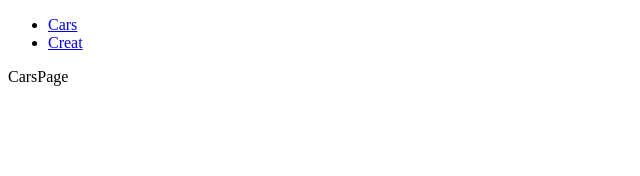
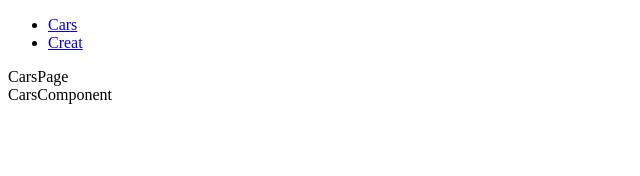
Before and after one commit to NataliaScrypnichenko/react-2026, a React (Vite) app: page /cars in a window 1280 px wide. Shown: the top 176 px of the page, without its empty margins (0-640 px from the left). Built offline with nearby package versions, Linux system fonts and the light colour scheme.

Commit message:
I creat fails

```diff
--- /dev/null
+++ b/src/components/CarComponent.tsx
@@ -0,0 +1,11 @@
+
+
+const CarComponent = () => {
+    return (
+        <div>
+            CarComponent
+        </div>
+    );
+};
+
+export default CarComponent;
--- /dev/null
+++ b/src/components/CarsComponent.tsx
@@ -0,0 +1,10 @@
+
+const CarsComponent = () => {
+    return (
+        <div>
+            CarsComponent
+        </div>
+    );
+};
+
+export default CarsComponent;
--- /dev/null
+++ b/src/components/FromCarComponent.tsx
@@ -0,0 +1,11 @@
+
+
+const FromCarComponent = () => {
+    return (
+        <div>
+
+        </div>
+    );
+};
+
+export default FromCarComponent;
--- /dev/null
+++ b/src/madel/ICar.ts
@@ -0,0 +1,6 @@
+export interface ICar {
+    id?: number;
+    brand: string;
+    price: number;
+    yer: number;
+}
--- a/src/page/CarsPage.tsx
+++ b/src/page/CarsPage.tsx
@@ -1,9 +1,11 @@
+import CarsComponent from "../components/CarsComponent.tsx";
 
 
- export const CarsPage = () => {
+export const CarsPage = () => {
     return (
         <div>
             CarsPage
+            <CarsComponent/>
         </div>
     );
 };
```
Also changed, not shown: src/service/api.car.servise.tsx (added).
